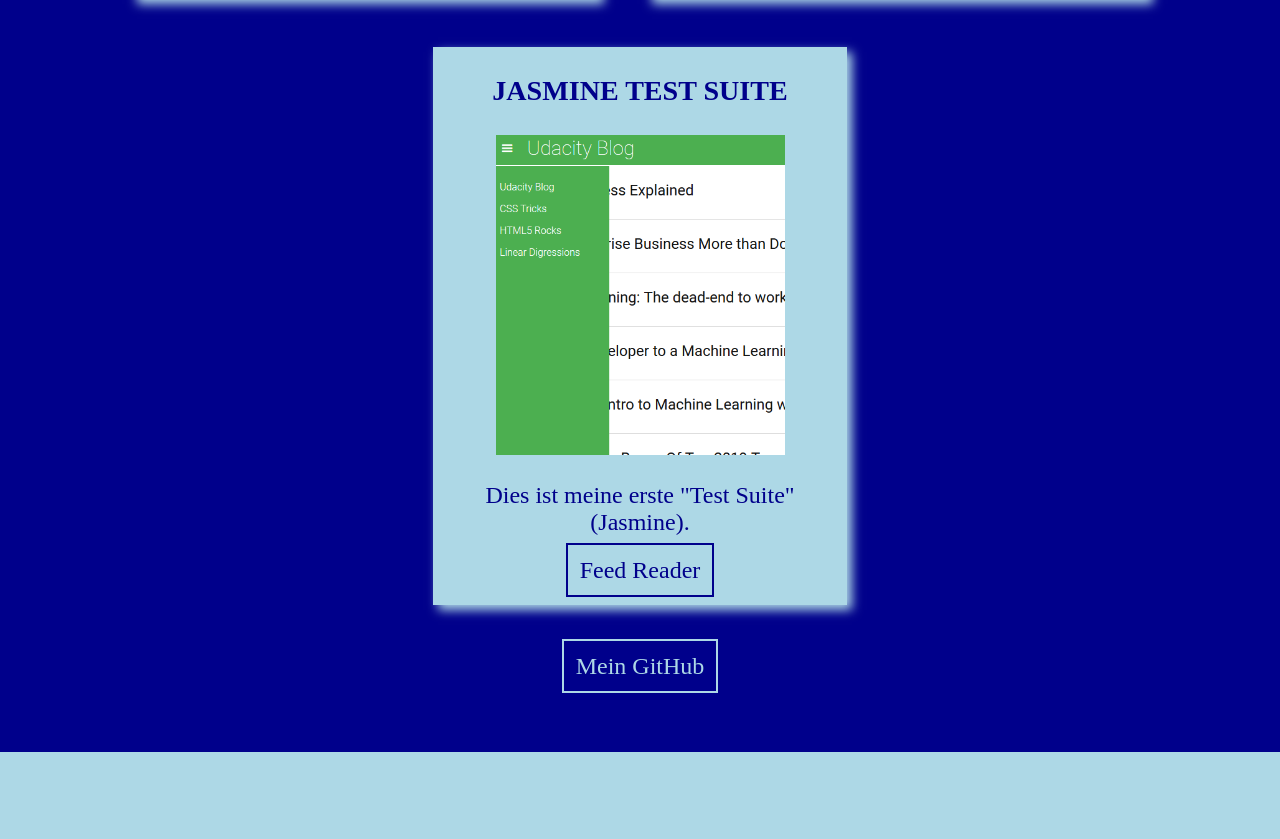
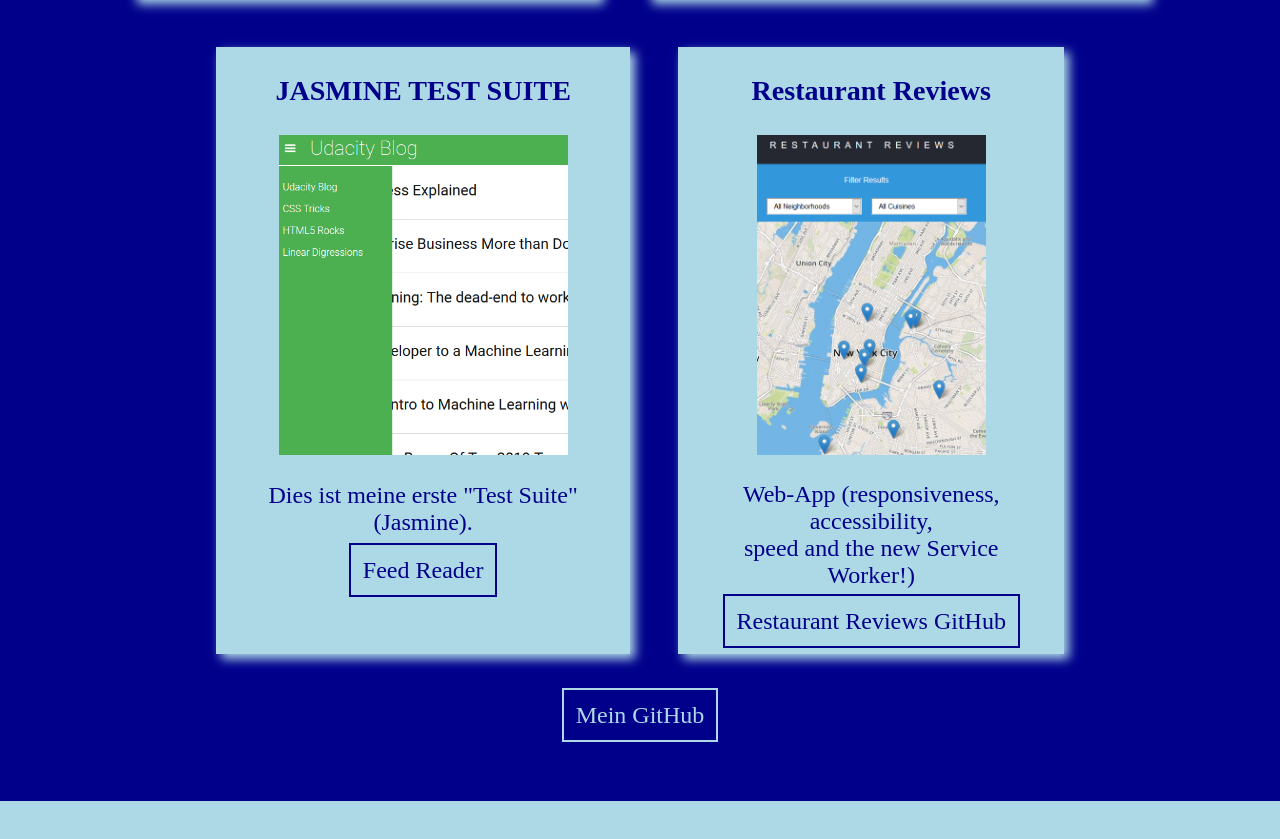
Before and after one commit to animus-liber/animus-liber.github.io, a plain HTML site: page index.html in a window 1280 px wide. Shown: the part 1595-2434 px from the top of the page. Drawn offline with Linux system fonts and the light colour scheme; a script that the page names is missing.

Commit message:
Add Restaurant Reviews Project

```diff
--- a/index.html
+++ b/index.html
@@ -55,6 +55,13 @@
                         <img src="img/feed-reader-testing.PNG" alt="Feed Reder Testing">
                         <p>Dies ist meine erste "Test Suite" (Jasmine).</p>
                         <p><a href="projects/fend-feed-reader-testing/index.html" target="_blank">Feed Reader</a></p>
+                    </article>
+                    <article id="restaurant-reviews" class="project">
+                        <h3>Restaurant Reviews</h3>
+                        <img src="img/restaurant-reviews.PNG" alt="Restaurant Reviews">
+                        <p>Web-App (responsiveness, accessibility, <br>
+                        speed and the new Service Worker!)</p>
+                        <p><a href="https://github.com/animus-liber/udacity-fend-restaurant-reviews-stage-1-master" target="_blank">Restaurant Reviews GitHub</a></p>
                     </article>
                 </div>
                 <p id="github-account"><a href="https://github.com/animus-liber" target="_blank">Mein GitHub</a></p>
```
Also changed, not shown: img/restaurant-reviews.PNG (added).
